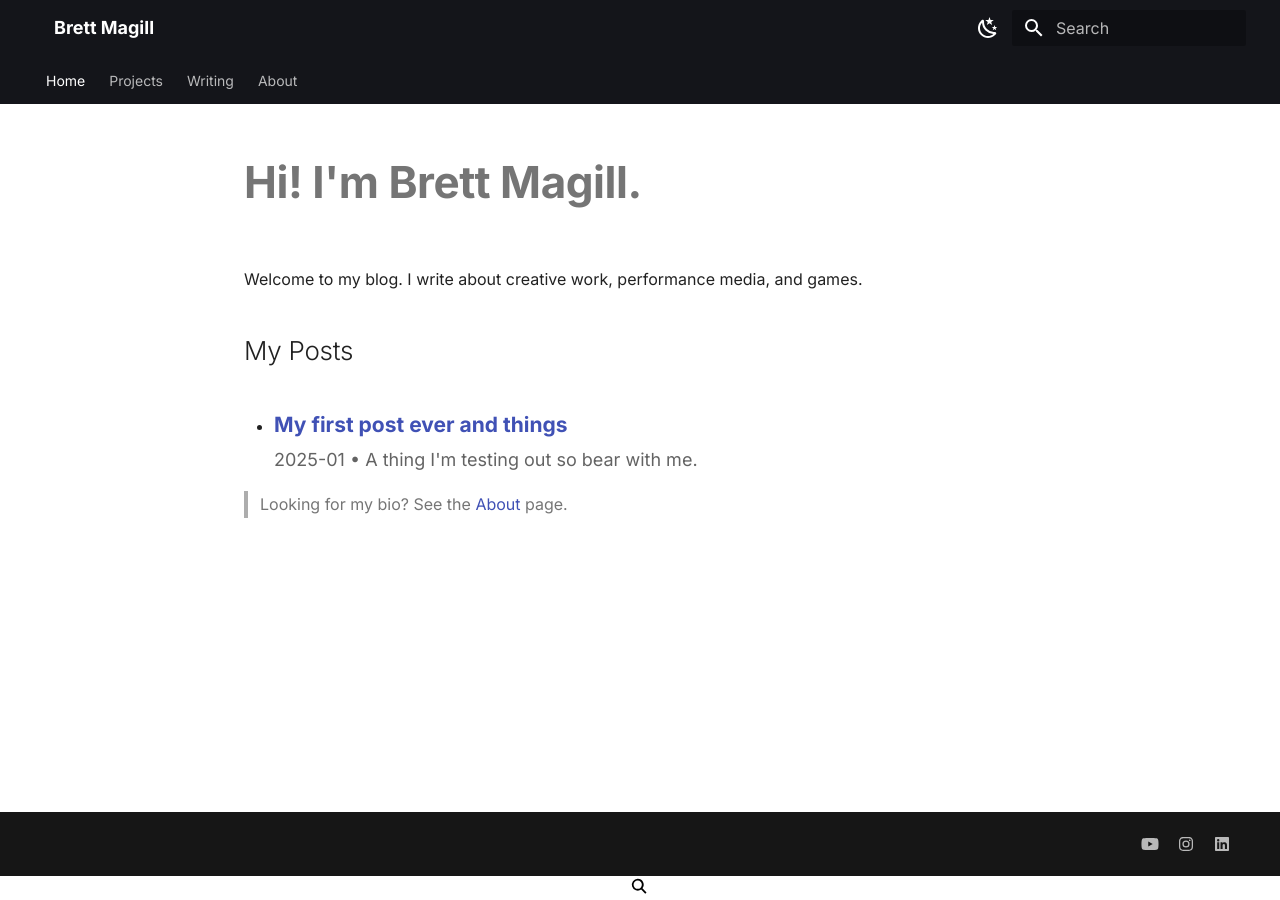
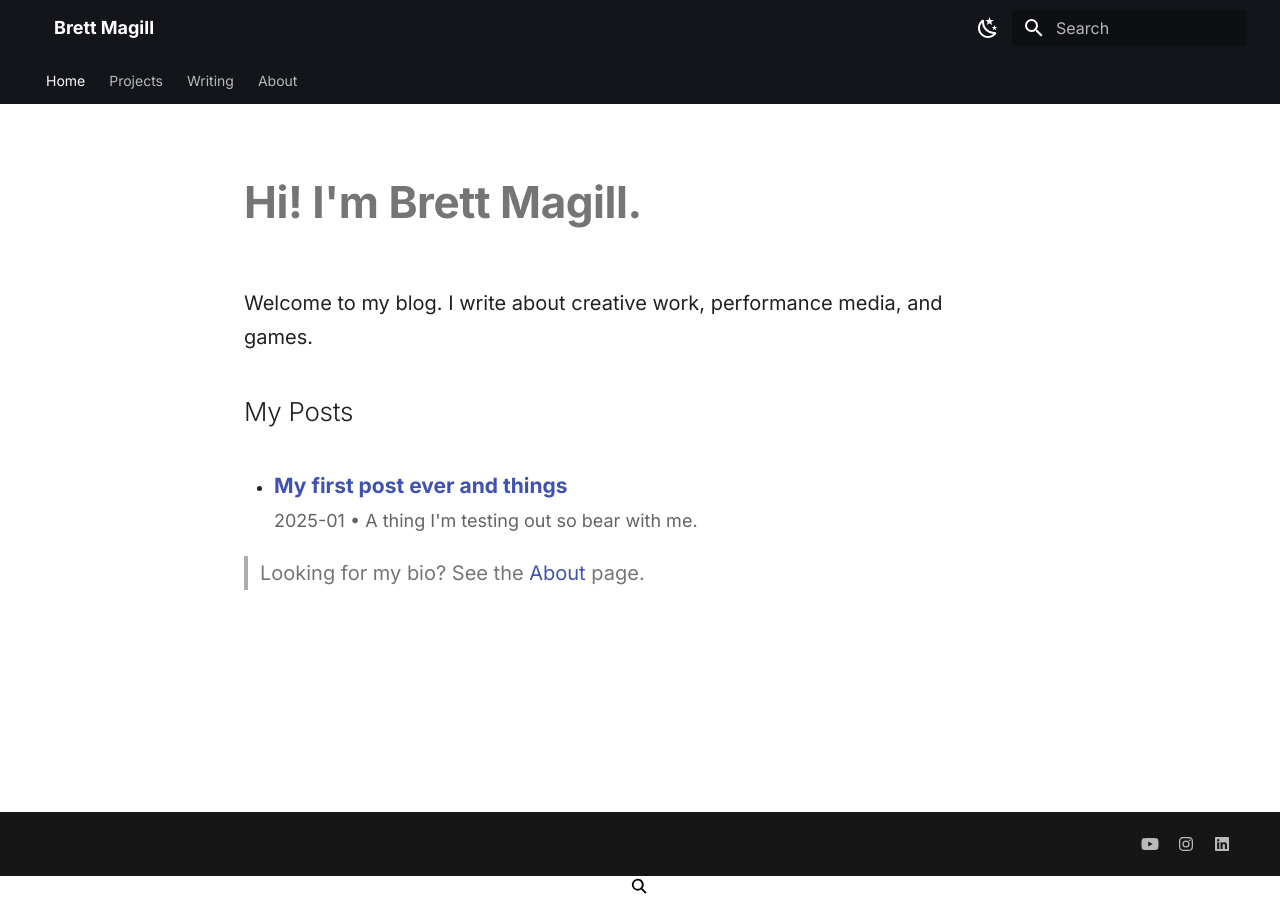
Before and after one commit to thatbrettmagill/thatbrettmagill.github.io, an MkDocs documentation site: the page built from docs/index.md, in a window 1280 px wide. Built offline with MkDocs 1.6.1 and Material for MkDocs 9.7.7, drawn with Linux system fonts in a browser that asks for light colours.

Commit message:
Update overrides.css

```diff
--- a/docs/assets/overrides.css
+++ b/docs/assets/overrides.css
@@ -15,27 +15,44 @@
 :root[data-md-color-scheme="slate"] {
   --md-default-bg-color: #000;
   --md-code-bg-color: #0a0a0a;
-  --md-default-fg-color: rgba(255,255,255,.92);
+  --md-default-fg-color: rgba(0,0,0,1);
 }
 
-/* --- Typography (closer to the sample) --- */
-.md-typeset h1 { font-size: 2.2rem; font-weight: 800; letter-spacing: -0.01em; }
-.md-typeset h2 { font-size: 1.3rem; margin-top: 2.0rem; }
-.md-typeset p  { line-height: 1.7; }
+/* --- Typography (closer to Sample) --- */
+.md-typeset h1 {
+  font-size: 2.2rem;
+  font-weight: 800;
+  letter-spacing: -0.01em;
+}
+.md-typeset h2 {
+  font-size: 1.3rem;
+  margin-top: 2rem;
+}
+.md-typeset p {
+  line-height: 1.7;
+  font-size: 1rem;
+}
 
 /* --- Post list styling for the Home feed --- */
-.post-list { list-style: none; padding: 0; margin: 0; }
-.post-list li { margin: 1.1rem 0 1.6rem; }
-.post-title { font-weight: 700; font-size: 1.05rem; }
-.post-meta  { opacity: .7; font-size: .9rem; margin-top: .2rem; }
+.post-list {
+  list-style: none;
+  padding: 0;
+  margin: 0;
+}
+.post-list li {
+  margin: 1.1rem 0 1.6rem;
+}
+.post-title {
+  font-weight: 700;
+  font-size: 1.05rem;
+}
+.post-meta {
+  opacity: 0.7;
+  font-size: 0.9rem;
+  margin-top: 0.2rem;
+}
 
-
-:root[data-md-color-scheme="default"] #bm-search-btn {
-  background: rgba(0,0,0,.06);
-  color: #111;
-  border-color: rgba(0,0,0,.12);
+/* --- Optional: tidy up spacing below header --- */
+.md-main {
+  padding-top: 1rem;
 }
-/* Remove any header shadow (even though header is hidden) */
-.md-header { box-shadow: none; }
-.md-sidebar--primary { display: none; }
-.md-main__inner { margin-left: 0; }
```
